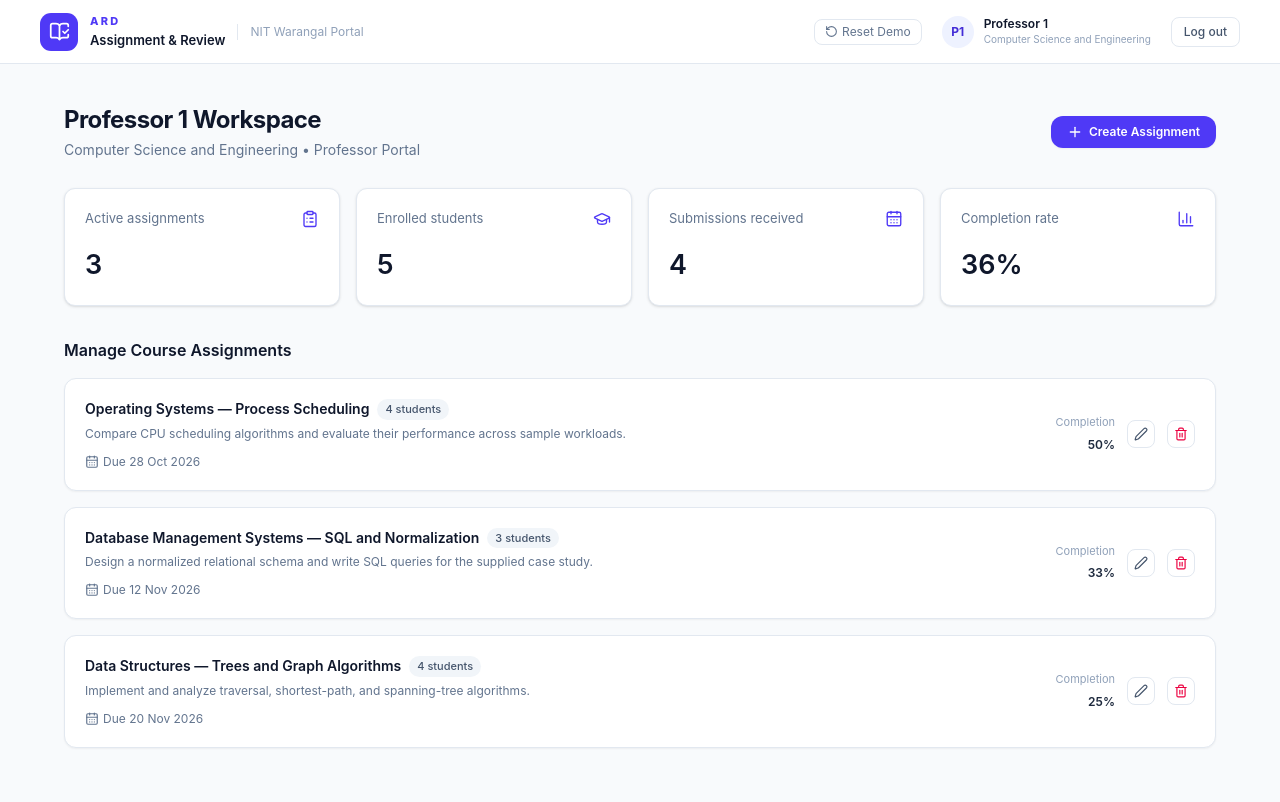
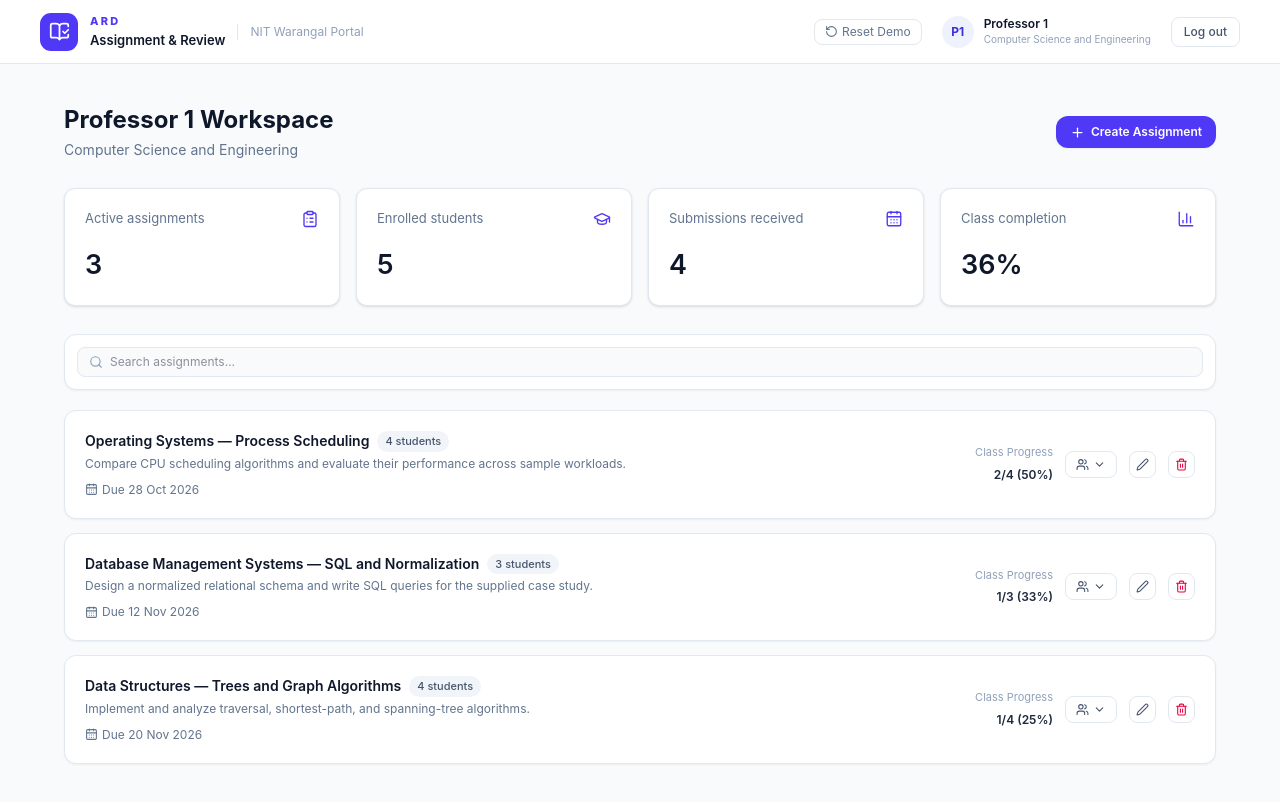
Before and after one commit to Shashank-Thapliyal/Assignment-Review-Dashboard, a React (Vite) app: page /login in a window 1280 px wide. Both pictures are taken after a click on the button "Enter workspace". Built offline with nearby package versions, Linux system fonts and the light colour scheme.

Commit message:
enhance AdminDashboard with search functionality for assignments; add student submission status in AssignmentCard;

```diff
--- a/src/features/admin/AdminDashboard.jsx
+++ b/src/features/admin/AdminDashboard.jsx
@@ -1,5 +1,5 @@
-import { useState } from 'react'
-import { BarChart3, CalendarDays, ClipboardList, GraduationCap, Plus } from 'lucide-react'
+import { useState, useMemo } from 'react'
+import { BarChart3, CalendarDays, ClipboardList, GraduationCap, Plus, Search } from 'lucide-react'
 import SummaryCard from '../../components/common/SummaryCard'
 import AssignmentCard from './AssignmentCard'
 import AssignmentModal from './AssignmentModal'
@@ -14,18 +14,25 @@ function AdminDashboard() {
   const [modalOpen, setModalOpen] = useState(false)
   const [editingAssignment, setEditingAssignment] = useState(null)
   const [deletingAssignment, setDeletingAssignment] = useState(null)
+  const [search, setSearch] = useState('')
 
-  const professorAssignments = getAssignmentsForAdmin(assignments, user.id)
+  const professorAssignments = useMemo(() => getAssignmentsForAdmin(assignments, user.id), [assignments, user.id])
   const assignedStudents = new Set(professorAssignments.flatMap((a) => a.assignedTo)).size
   const totalSubmissions = submissions.filter((s) => professorAssignments.some((a) => a.id === s.assignmentId)).length
   const totalAllocations = professorAssignments.reduce((sum, a) => sum + a.assignedTo.length, 0)
   const completionRate = totalAllocations ? `${Math.round((totalSubmissions / totalAllocations) * 100)}%` : '0%'
 
+  const displayedAssignments = useMemo(() => {
+    return professorAssignments.filter((a) =>
+      a.title.toLowerCase().includes(search.toLowerCase()) || a.description.toLowerCase().includes(search.toLowerCase()),
+    )
+  }, [professorAssignments, search])
+
   const cards = [
     { label: 'Active assignments', icon: ClipboardList, value: professorAssignments.length },
     { label: 'Enrolled students', icon: GraduationCap, value: assignedStudents },
     { label: 'Submissions received', icon: CalendarDays, value: totalSubmissions },
-    { label: 'Completion rate', icon: BarChart3, value: completionRate },
+    { label: 'Class completion', icon: BarChart3, value: completionRate },
   ]
 
   function handleSave(data) {
@@ -41,8 +48,8 @@ function AdminDashboard() {
       {/* Header */}
       <div className="mb-7 flex flex-wrap items-center justify-between gap-4">
         <div>
-          <h1 className="text-2xl font-bold tracking-tight text-slate-900">{user.name} Workspace</h1>
-          <p className="mt-1 text-sm text-slate-500">{user.department} • Professor Portal</p>
+          <h1 className="text-2xl font-bold text-slate-900">{user.name} Workspace</h1>
+          <p className="mt-1 text-sm text-slate-500">{user.department}</p>
         </div>
         <button
           type="button"
@@ -50,29 +57,42 @@ function AdminDashboard() {
             setEditingAssignment(null)
             setModalOpen(true)
           }}
-          className="inline-flex items-center gap-1.5 rounded-xl bg-indigo-600 px-4 py-2 text-xs font-semibold text-white shadow-xs hover:bg-indigo-700"
+          className="inline-flex items-center gap-1.5 rounded-xl bg-indigo-600 px-3.5 py-2 text-xs font-semibold text-white shadow-xs hover:bg-indigo-700"
         >
-          <Plus size={16} />
+          <Plus size={15} />
           Create Assignment
         </button>
       </div>
 
-      {/* Summary Metrics */}
+      {/* Metrics */}
       <section className="grid grid-cols-4 gap-4 max-lg:grid-cols-2 max-sm:gap-2.5" aria-label="Professor summary">
         {cards.map((c) => (
           <SummaryCard key={c.label} {...c} />
         ))}
       </section>
 
+      {/* Search */}
+      <div className="mt-7 flex items-center rounded-xl border border-slate-200 bg-white p-3 shadow-xs">
+        <div className="relative flex-1">
+          <Search size={14} className="absolute left-3 top-1/2 -translate-y-1/2 text-slate-400" />
+          <input
+            type="text"
+            placeholder="Search assignments..."
+            value={search}
+            onChange={(e) => setSearch(e.target.value)}
+            className="w-full rounded-lg border border-slate-200 bg-slate-50 py-1.5 pl-8 pr-3 text-xs text-slate-800 outline-none focus:border-indigo-400 focus:bg-white"
+          />
+        </div>
+      </div>
+
       {/* Assignment List */}
-      <section className="mt-8 space-y-4" aria-label="My created assignments">
-        <h2 className="text-base font-semibold text-slate-900">Manage Course Assignments</h2>
-        {professorAssignments.length === 0 ? (
-          <div className="rounded-xl border border-slate-200 bg-white p-10 text-center text-sm text-slate-500">
-            No assignments created yet. Click "Create Assignment" to add one.
+      <section className="mt-5 space-y-3.5" aria-label="Created assignments">
+        {displayedAssignments.length === 0 ? (
+          <div className="rounded-xl border border-slate-200 bg-white p-8 text-center text-xs text-slate-500">
+            {professorAssignments.length === 0 ? 'No assignments created yet.' : 'No assignments match your search.'}
           </div>
         ) : (
-          professorAssignments.map((assignment) => (
+          displayedAssignments.map((assignment) => (
             <AssignmentCard
               key={assignment.id}
               assignment={assignment}
@@ -98,16 +118,16 @@ function AdminDashboard() {
       {/* Delete Confirmation Modal */}
       {deletingAssignment && (
         <div className="fixed inset-0 z-50 flex items-center justify-center bg-slate-900/40 p-4">
-          <div className="w-full max-w-sm rounded-xl border border-slate-200 bg-white p-5 shadow-lg">
+          <div className="w-full max-w-sm rounded-xl bg-white p-5 shadow-lg">
             <h3 className="text-sm font-bold text-slate-900">Delete Assignment</h3>
-            <p className="mt-2 text-xs text-slate-500 leading-relaxed">
-              Are you sure you want to delete <strong className="text-slate-800">"{deletingAssignment.title}"</strong>? This will remove related student submissions.
+            <p className="mt-2 text-xs text-slate-500">
+              Are you sure you want to delete <strong className="text-slate-800">"{deletingAssignment.title}"</strong>?
             </p>
-            <div className="mt-5 flex justify-end gap-2">
+            <div className="mt-4 flex justify-end gap-2">
               <button
                 type="button"
                 onClick={() => setDeletingAssignment(null)}
-                className="rounded-lg border border-slate-200 px-3 py-1.5 text-xs font-medium text-slate-600 hover:bg-slate-50"
+                className="rounded-lg border px-3 py-1.5 text-xs text-slate-600 hover:bg-slate-50"
               >
                 Cancel
               </button>
--- a/src/features/admin/AssignmentCard.jsx
+++ b/src/features/admin/AssignmentCard.jsx
@@ -1,12 +1,19 @@
-import { CalendarDays, Edit2, ExternalLink, Trash2 } from 'lucide-react'
-import { formatDate, getCompletionRate } from '../../utils/assignmentUtils'
+import { useState } from 'react'
+import { CalendarDays, ChevronDown, ChevronUp, Edit2, ExternalLink, Trash2, Users } from 'lucide-react'
+import { formatDate, formatDateTime, getCompletionRate, getSubmission, isOverdue } from '../../utils/assignmentUtils'
+import { getUsersByRole } from '../../data/seedData'
+
+const ALL_STUDENTS = getUsersByRole('student')
 
 function AssignmentCard({ assignment, submissions, onEdit, onDelete }) {
+  const [expanded, setExpanded] = useState(false)
   const completion = getCompletionRate(assignment, submissions)
   const assignedCount = assignment.assignedTo.length
+  const submittedCount = assignment.assignedTo.filter((sId) => getSubmission(submissions, assignment.id, sId)).length
 
   return (
-    <article className="flex flex-col justify-between gap-4 rounded-xl border border-slate-200 bg-white p-5 shadow-xs transition sm:flex-row sm:items-center">
+    <article className="rounded-xl border border-slate-200 bg-white shadow-xs transition">
+      <div className="flex flex-col justify-between gap-4 p-5 sm:flex-row sm:items-center">
         <div className="min-w-0 flex-1">
           <div className="flex flex-wrap items-center gap-2">
             <h3 className="text-sm font-semibold text-slate-900">{assignment.title}</h3>
@@ -14,10 +21,10 @@ function AssignmentCard({ assignment, submissions, onEdit, onDelete }) {
               {assignedCount} students
             </span>
           </div>
-        <p className="mt-1.5 text-xs text-slate-500">{assignment.description}</p>
-        <div className="mt-3 flex flex-wrap items-center gap-4 text-xs text-slate-500">
+          <p className="mt-1 text-xs text-slate-500">{assignment.description}</p>
+          <div className="mt-2.5 flex flex-wrap items-center gap-4 text-xs text-slate-500">
             <span className="flex items-center gap-1">
-            <CalendarDays size={14} />
+              <CalendarDays size={13} />
               Due {formatDate(assignment.dueDate)}
             </span>
             {assignment.driveLink && (
@@ -36,9 +43,19 @@ function AssignmentCard({ assignment, submissions, onEdit, onDelete }) {
 
         <div className="flex items-center gap-3 self-start sm:self-center">
           <div className="text-right">
-          <div className="text-[11px] text-slate-400">Completion</div>
-          <strong className="text-xs font-semibold text-slate-800">{completion}%</strong>
+            <div className="text-[11px] text-slate-400">Class Progress</div>
+            <strong className="text-xs font-semibold text-slate-800">{submittedCount}/{assignedCount} ({completion}%)</strong>
           </div>
+
+          <button
+            type="button"
+            onClick={() => setExpanded(!expanded)}
+            className="flex items-center gap-1 rounded-lg border border-slate-200 px-2.5 py-1.5 text-xs text-slate-600 hover:bg-slate-50"
+            title="Student list"
+          >
+            <Users size={13} />
+            {expanded ? <ChevronUp size={13} /> : <ChevronDown size={13} />}
+          </button>
 
           <button
             type="button"
@@ -46,7 +63,7 @@ function AssignmentCard({ assignment, submissions, onEdit, onDelete }) {
             className="rounded-lg border border-slate-200 p-1.5 text-slate-600 hover:bg-slate-50"
             title="Edit"
           >
-          <Edit2 size={14} />
+            <Edit2 size={13} />
           </button>
 
           <button
@@ -55,9 +72,61 @@ function AssignmentCard({ assignment, submissions, onEdit, onDelete }) {
             className="rounded-lg border border-slate-200 p-1.5 text-rose-600 hover:bg-rose-50"
             title="Delete"
           >
-          <Trash2 size={14} />
+            <Trash2 size={13} />
           </button>
         </div>
+      </div>
+
+      {expanded && (
+        <div className="border-t border-slate-100 bg-slate-50/60 p-4">
+          <h4 className="mb-2 text-xs font-semibold text-slate-700">Student Submission Status</h4>
+          <div className="overflow-x-auto rounded-lg border border-slate-200 bg-white">
+            <table className="w-full text-left text-xs">
+              <thead className="border-b bg-slate-50 text-[11px] font-semibold text-slate-500">
+                <tr>
+                  <th className="px-3 py-2">Student</th>
+                  <th className="px-3 py-2">Roll No</th>
+                  <th className="px-3 py-2">Email</th>
+                  <th className="px-3 py-2">Status</th>
+                  <th className="px-3 py-2">Submitted On</th>
+                </tr>
+              </thead>
+              <tbody className="divide-y divide-slate-100 text-slate-700">
+                {assignment.assignedTo.map((studentId) => {
+                  const student = ALL_STUDENTS.find((s) => s.id === studentId) || { name: studentId, rollNumber: '—', email: '—' }
+                  const sub = getSubmission(submissions, assignment.id, studentId)
+                  const isSub = !!sub
+                  const isOver = isOverdue(assignment.dueDate, isSub)
+
+                  return (
+                    <tr key={studentId} className="hover:bg-slate-50">
+                      <td className="px-3 py-2 font-medium">{student.name}</td>
+                      <td className="px-3 py-2 font-mono text-slate-500">{student.rollNumber}</td>
+                      <td className="px-3 py-2 text-slate-400">{student.email}</td>
+                      <td className="px-3 py-2">
+                        <span
+                          className={`rounded-full px-2 py-0.5 text-[10px] font-semibold ${
+                            isSub
+                              ? 'bg-emerald-50 text-emerald-700'
+                              : isOver
+                                ? 'bg-rose-50 text-rose-700'
+                                : 'bg-amber-50 text-amber-700'
+                          }`}
+                        >
+                          {isSub ? 'Submitted' : isOver ? 'Overdue' : 'Not Submitted'}
+                        </span>
+                      </td>
+                      <td className="px-3 py-2 text-slate-500">
+                        {isSub && sub.submittedAt ? formatDateTime(sub.submittedAt) : '—'}
+                      </td>
+                    </tr>
+                  )
+                })}
+              </tbody>
+            </table>
+          </div>
+        </div>
+      )}
     </article>
   )
 }
```
Also changed, not shown: src/context/AssignmentContext.jsx (+8 -0 lines), src/utils/assignmentUtils.js (+11 -0 lines). Lines whose indentation alone changed are shown as unchanged.
